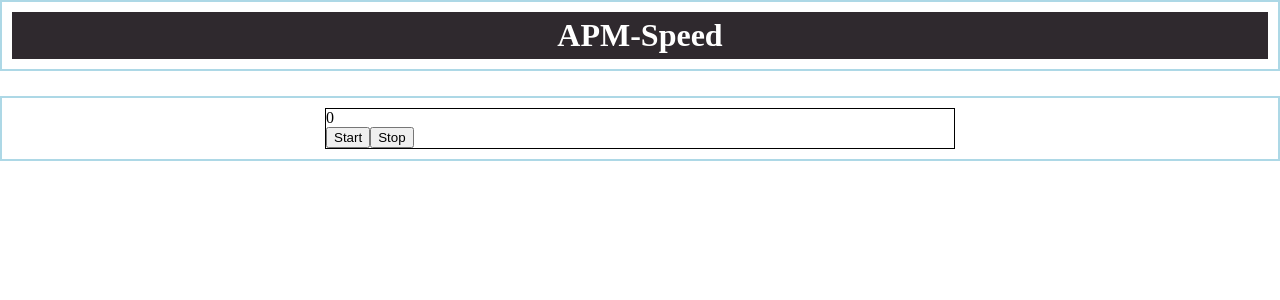
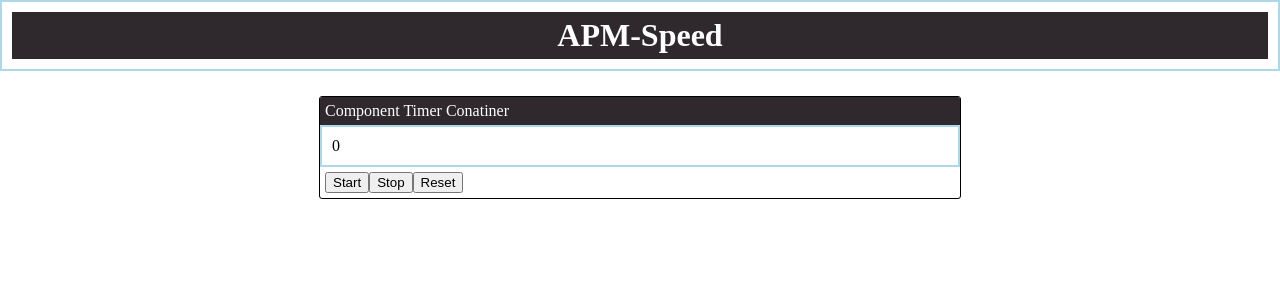
Before and after one commit to Noelcarino/APM-Speed, a React (Create React App) app in the folder apm-speed/: page / in a window 1280 px wide. Shown: the top 300 px of the page. Built offline with nearby package versions, Linux system fonts and the light colour scheme.

Commit message:
6/09 | added a reset method to reset the timer

```diff
--- a/apm-speed/public/css/style.css
+++ b/apm-speed/public/css/style.css
@@ -46,21 +46,29 @@ html {
 
 /* TIMER STYLES
 **********************************************************************************/
-.timer-container {
+.time-container {
     margin: auto;
     width: 100%;
 
     padding: 10px;
     box-sizing: border-box;
     border: 2px solid lightblue;
-    margin-bottom: 25px;
 }
 .component-timer-container {
     border: 1px solid black;
     width: 50%;
     margin: 0px auto;
+    border-radius: 3px;
+    overflow: hidden;
 }
 .controller-btn-container {
     display: flex;
     flex-direction: row;
+    padding: 5px;
 }
+.ctc-title{
+    width: 100%;
+    background-color: #2f292e;
+    color: white;
+    padding: 5px;
+}
--- a/apm-speed/src/components/Timer.js
+++ b/apm-speed/src/components/Timer.js
@@ -9,9 +9,11 @@ export default class Timer extends React.Component {
         }
         this.startTimer = this.startTimer.bind(this);
         this.stopTimer = this.stopTimer.bind(this);
+        this.resetTimer = this.resetTimer.bind(this);
     }
     startTimer(){
-        let time = this.state.currentTime;
+        let time = 0;
+        this.setState({currentTime: 0});
         let int;
         if (!this.state.timerStarted) {
             this.setState({timerStarted: true});
@@ -32,18 +34,32 @@ export default class Timer extends React.Component {
             document.getElementById('timer-container').innerHTML = clear;
             console.log(this.state.currentTime);
             console.log("timer stopped");
+            this.setState({timerStarted: false});
         }
+    }
+    resetTimer(){
+        clearInterval( this.state.interval );
+        this.setState({
+            currentTime:0,
+            timerStarted: false
+        })
+        document.getElementById('timer-container').innerHTML = 0;
+        console.log('timer reset');
     }
     render(){
         return (
             <div className="component-timer-container">
+
+                <div className="ctc-title">Component Timer Conatiner</div>
 
                 <div id="timer-container" className="time-container">0</div>
 
                 <div className="controller-btn-container">
                     <button onClick={this.startTimer}>Start</button>
                     <button onClick={this.stopTimer}>Stop</button>
+                    <button onClick={this.resetTimer}>Reset</button>
                 </div>
+
             </div>
 
         )
```
